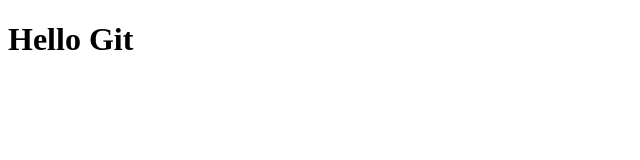
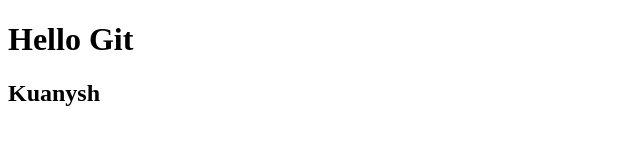
Before and after one commit to Kuanyshkntu/git-course, a plain HTML site: page index.html in a window 1280 px wide. Shown: the whole page, without its empty margins (0-640 px from the left). Drawn offline with Linux system fonts and the light colour scheme.

Commit message:
added Kuansyh in index.html

```diff
--- a/index.html
+++ b/index.html
@@ -8,5 +8,6 @@
 </head>
 <body>
     <h1>Hello Git</h1>
+    <h2>Kuanysh</h2>
 </body>
 </html>
```
